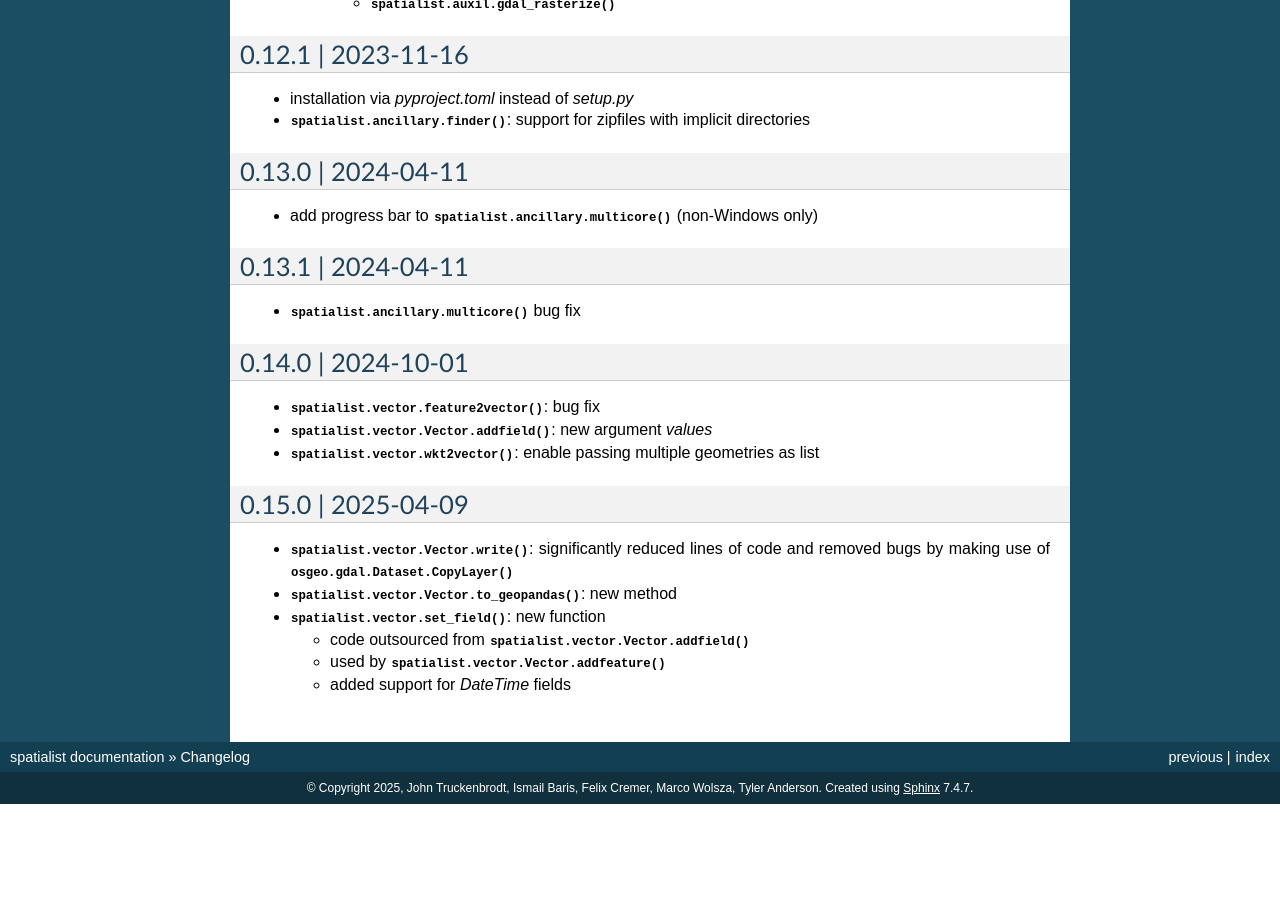
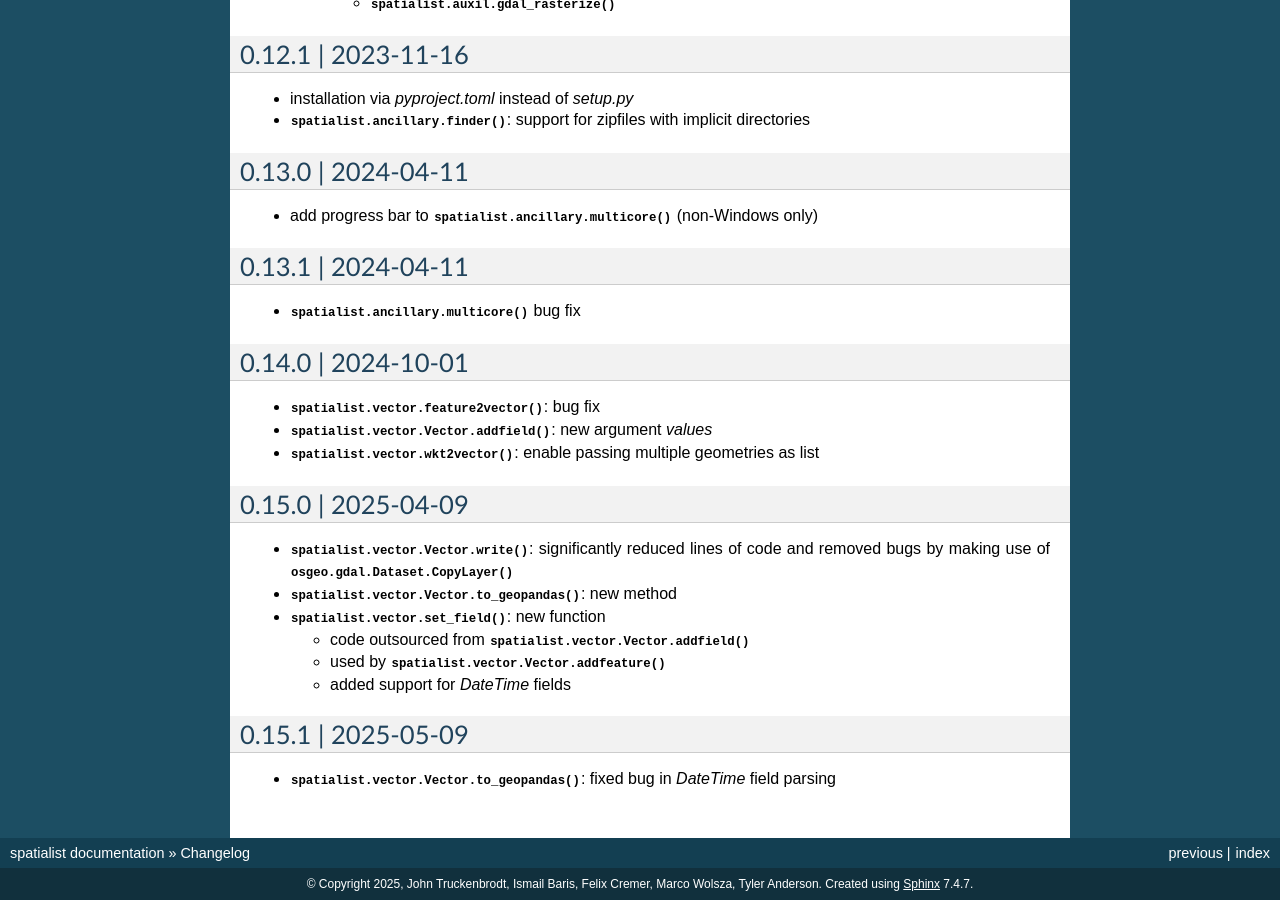
Before and after one commit to johntruckenbrodt/spatialist, a Sphinx documentation site: the page built from docs/source/changelog.rst, in a window 1280 px wide and 900 px high, scrolled down 2834 px. Built offline with Sphinx 7.4.7, drawn with Linux system fonts in a browser that asks for light colours; pages that are not in the unit, such as notebooks, are missing from menus; before the commit the page ends 3638 px from its top, so only the background shows below that.

Commit message:
version 0.15.1 changelog

```diff
--- a/docs/source/changelog.rst
+++ b/docs/source/changelog.rst
@@ -213,3 +213,8 @@ Changelog
   + code outsourced from :meth:`spatialist.vector.Vector.addfield`
   + used by :meth:`spatialist.vector.Vector.addfeature`
   + added support for `DateTime` fields
+
+0.15.1 | 2025-05-09
+-------------------
+
+- :meth:`spatialist.vector.Vector.to_geopandas`: fixed bug in `DateTime` field parsing
```
